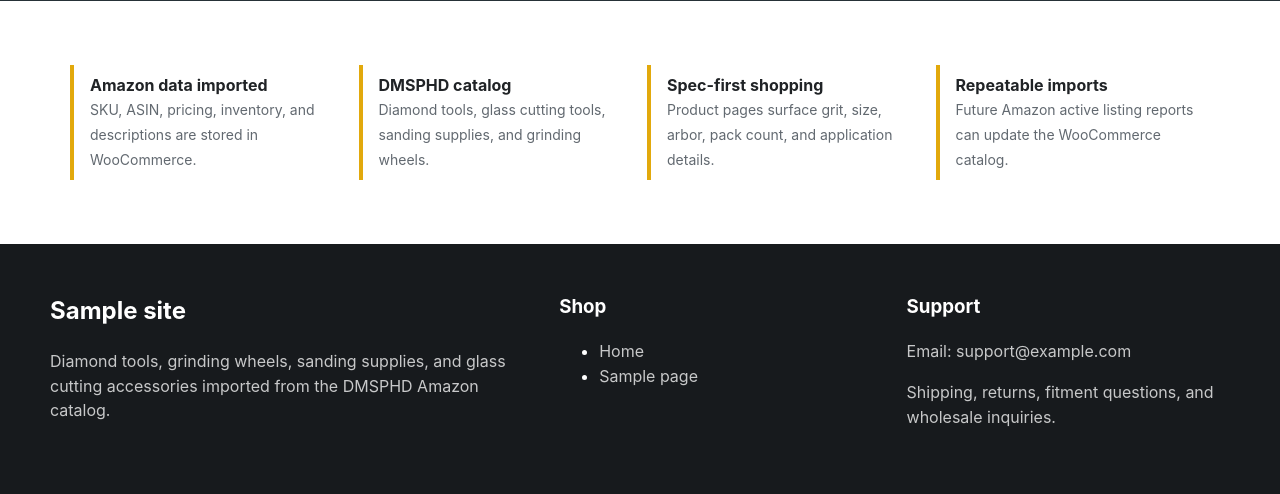
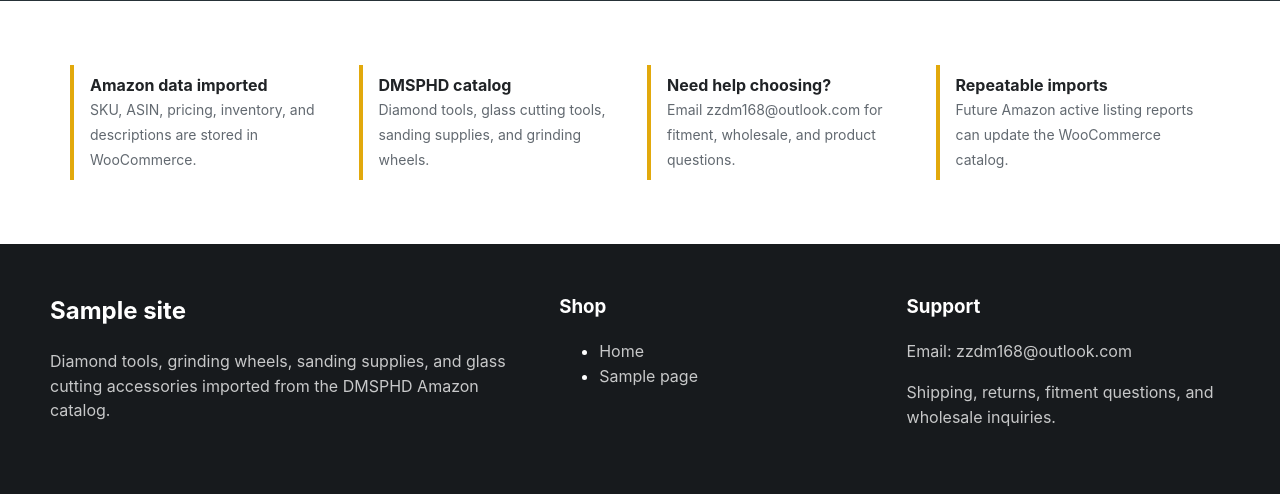
Before and after one commit to fording1688/dmsphd-store, a WordPress theme: template wp-content/themes/edgeturn-tools/front-page.php in a window 1280 px wide. Shown: the part 2555-3049 px from the top of the page. Run offline with PHP 8.4 and a stand-in for WordPress, Linux system fonts and the light colour scheme; the site name, menu and one post (Sample post) are stand-ins, and other content is empty.

Commit message:
Add customer inquiry email

```diff
--- a/wp-content/themes/edgeturn-tools/footer.php
+++ b/wp-content/themes/edgeturn-tools/footer.php
@@ -22,7 +22,7 @@
         </section>
         <section>
             <h3>Support</h3>
-            <p>Email: support@example.com</p>
+            <p>Email: <a href="mailto:zzdm168@outlook.com">zzdm168@outlook.com</a></p>
             <p>Shipping, returns, fitment questions, and wholesale inquiries.</p>
         </section>
     </div>
--- a/wp-content/themes/edgeturn-tools/front-page.php
+++ b/wp-content/themes/edgeturn-tools/front-page.php
@@ -163,8 +163,8 @@
             <span>Diamond tools, glass cutting tools, sanding supplies, and grinding wheels.</span>
         </div>
         <div class="trust-item">
-            <strong>Spec-first shopping</strong>
-            <span>Product pages surface grit, size, arbor, pack count, and application details.</span>
+            <strong>Need help choosing?</strong>
+            <span>Email <a href="mailto:zzdm168@outlook.com">zzdm168@outlook.com</a> for fitment, wholesale, and product questions.</span>
         </div>
         <div class="trust-item">
             <strong>Repeatable imports</strong>
```
